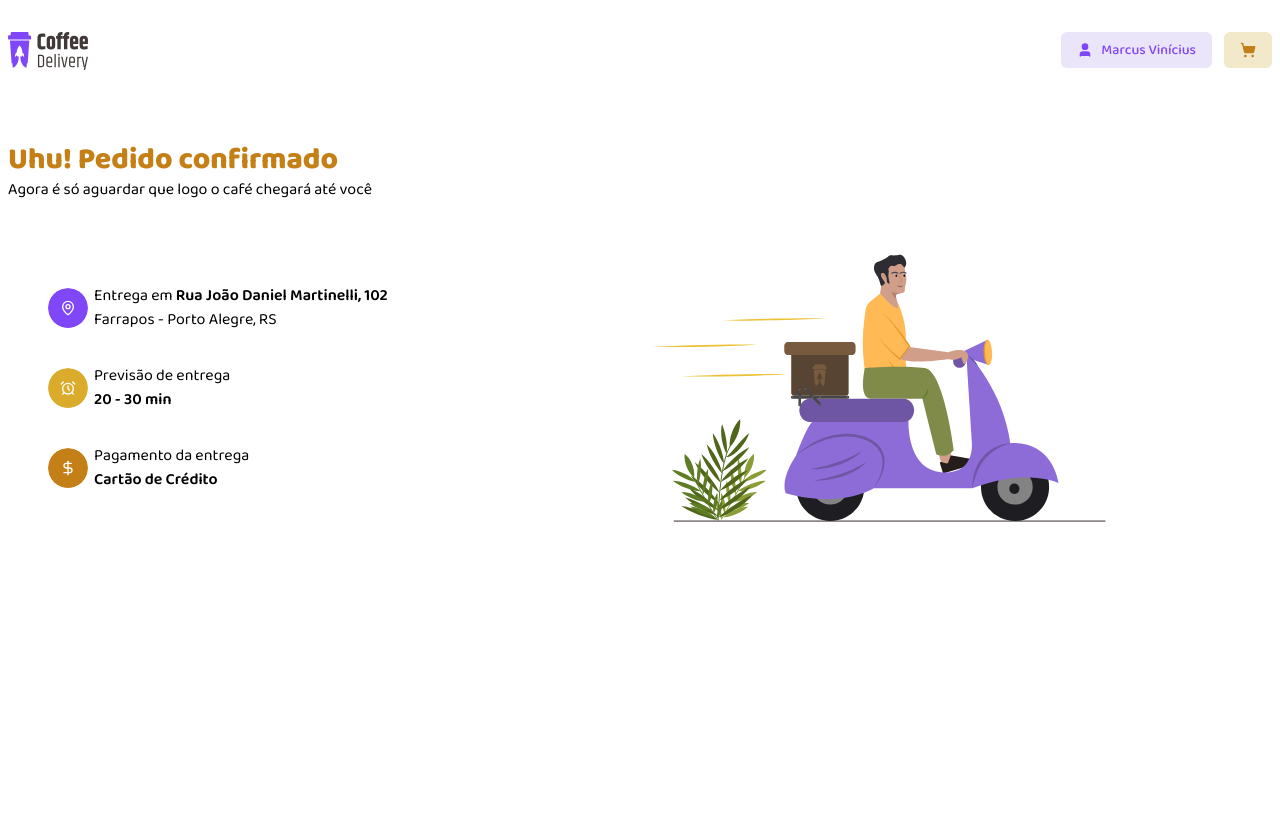
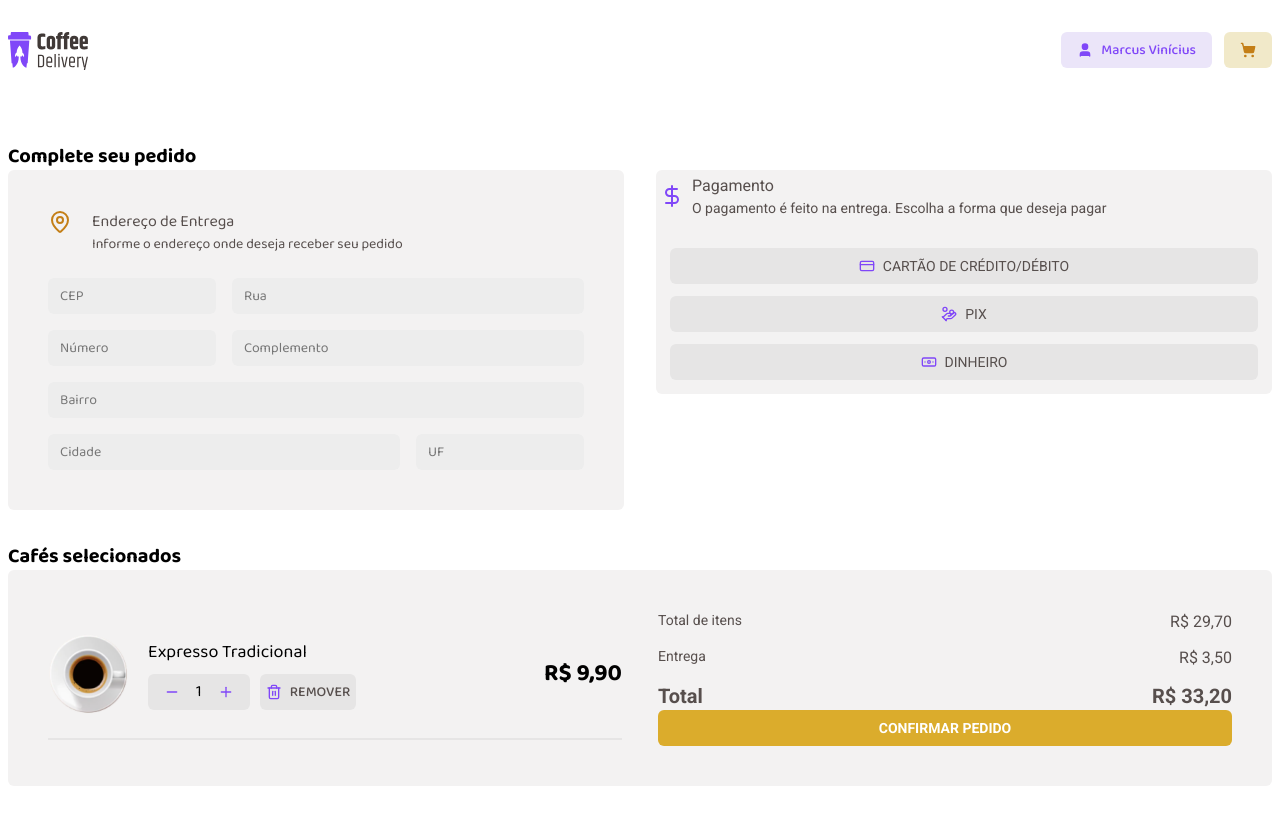
Before and after one commit to viniseven/coffee_delivery_frontend, a React (Vite) app: page /checkoutpayment in a window 1280 px wide. Shown: the top 824 px of the page. Before the commit the page ends 800 px from the top, so only its background shows below. Built offline with nearby package versions, Linux system fonts and the light colour scheme.

Commit message:
feat: add react router dom

```diff
--- a/package.json
+++ b/package.json
@@ -24,6 +24,7 @@
     "react": "^19.2.0",
     "react-dom": "^19.2.0",
     "react-hook-form": "^7.70.0",
+    "react-router-dom": "^7.12.0",
     "tailwind-merge": "^3.4.0",
     "tailwindcss-animate": "^1.0.7",
     "zod": "^4.3.5"
--- a/src/App.tsx
+++ b/src/App.tsx
@@ -1,11 +1,16 @@
 import CheckoutPayment from "./pages/CheckoutPayment"
 import Home from "./pages/Home"
 import OrderConfirmation from "./pages/OrderConfirmation"
+import { Routes, Route } from "react-router-dom"
 
 function App() {
 	return (
 		<main className="mb-40">
-			<OrderConfirmation />
+			<Routes>
+				<Route path="/" element={<Home />} />
+				<Route path="/checkoutpayment" element={<CheckoutPayment />} />
+				<Route path="/orderconfirmation" element={<OrderConfirmation />} />
+			</Routes>
 		</main>
 	)
 }
--- a/src/components/CartItem.tsx
+++ b/src/components/CartItem.tsx
@@ -1,5 +1,5 @@
 import Coffee from "../assets/Coffee.svg"
-import AddQuantityProduct from "./AddQuantityProduct"
+import AddQuantityProduct from "./QuantityProduct"
 import BuyButton from "./BuyButton"
 import RemoveProductButton from "./RemoveProductButton"
 import Separator from "./Separator"
--- a/src/components/ContainerCart.tsx
+++ b/src/components/ContainerCart.tsx
@@ -1,6 +1,7 @@
-import ProductSelected from "./ProductSelected"
+import CartItem from "./CartItem"
 import TotalPrice from "./TotalPrice"
 import { Button } from "./ui/button"
+import { Link } from "react-router-dom"
 
 function ContainerCart() {
 	return (
@@ -8,17 +9,16 @@ function ContainerCart() {
 			<h3>Cafés selecionados</h3>
 			<div className="bg-base-card grid gap-9 rounded-md p-1 md:grid-cols-2 lg:p-10">
 				<div>
-					<ProductSelected />
-					<ProductSelected />
-					<ProductSelected />
-					<ProductSelected />
+					<CartItem />
 				</div>
 
 				<div className="flex flex-col">
 					<TotalPrice />
-					<Button className="bg-yellow font-content items-center p-3 font-bold text-white">
-						CONFIRMAR PEDIDO
-					</Button>
+					<Link to="/orderconfirmation">
+						<Button className="bg-yellow font-content w-full items-center p-3 font-bold text-white">
+							CONFIRMAR PEDIDO
+						</Button>
+					</Link>
 				</div>
 			</div>
 		</div>
--- a/src/components/Header.tsx
+++ b/src/components/Header.tsx
@@ -1,3 +1,4 @@
+import { Link } from "react-router-dom"
 import Logo from "../assets/Logo.svg"
 import { Button } from "./ui/button"
 import { ShoppingCart, User } from "lucide-react"
@@ -5,16 +6,20 @@ import { ShoppingCart, User } from "lucide-react"
 function Header() {
 	return (
 		<div className="flex w-full justify-between py-8">
-			<img src={Logo} alt="Logo" className="w-20" />
+			<Link to="/">
+				<img src={Logo} alt="Logo" className="w-20" />
+			</Link>
 
 			<div className="flex gap-3">
 				<Button className="bg-purple-light">
 					<User className="text-purple fill-purple" />
 					<p className="text-purple">Marcus Vinícius</p>
 				</Button>
-				<Button className="bg-yellow-light">
-					<ShoppingCart className="text-yellow-dark fill-yellow-dark" />
-				</Button>
+				<Link to="/checkoutpayment">
+					<Button className="bg-yellow-light">
+						<ShoppingCart className="text-yellow-dark fill-yellow-dark" />
+					</Button>
+				</Link>
 			</div>
 		</div>
 	)
--- a/src/main.tsx
+++ b/src/main.tsx
@@ -3,11 +3,14 @@ import { createRoot } from "react-dom/client"
 import "./index.css"
 import App from "./App"
 import CartContextProvider from "./contexts/CartContext"
+import { BrowserRouter } from "react-router-dom"
 
 createRoot(document.getElementById("root")!).render(
 	<StrictMode>
 		<CartContextProvider>
-			<App />
+			<BrowserRouter>
+				<App />
+			</BrowserRouter>
 		</CartContextProvider>
 	</StrictMode>
 )
```
Also changed, not shown: 1 other file (tests, documents, lock files or other folders).
